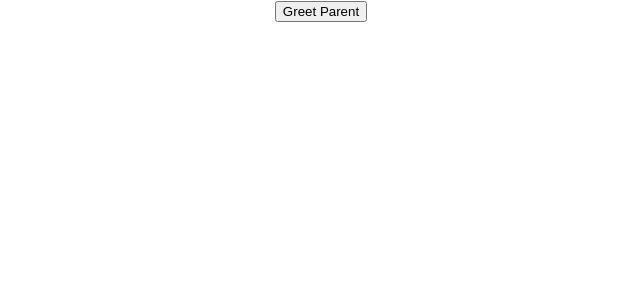
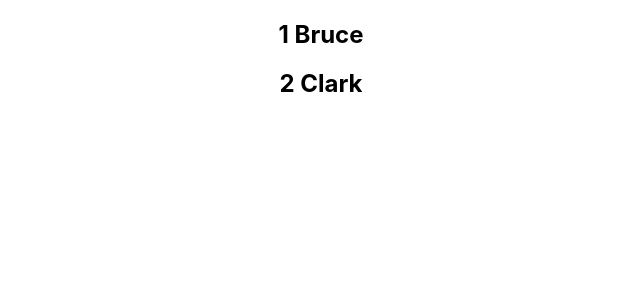
Before and after one commit to yogeshkhadka34/learning-react, a React (Create React App) app: page / in a window 1280 px wide. Shown: the top 300 px of the page, without its empty margins (319-959 px from the left). Built offline with nearby package versions, Linux system fonts and the light colour scheme.

Commit message:
conditional rendering and lists

```diff
--- a/src/App.js
+++ b/src/App.js
@@ -6,11 +6,15 @@ import Hello from './components/Hello'
 import Counter from './components/Counter'
 import Events from './components/Events'
 import Parent from './components/Parent'
+import UserGreeting from './components/UserGreeting'
+import NamedList from './components/NamedList'
 
 function App() {
   return (
     <div className="App">
-      <Parent></Parent>
+      <NamedList></NamedList>
+      {/* <UserGreeting></UserGreeting> */}
+      {/* <Parent></Parent> */}
       {/* <Events></Events> */}
       {/* <Counter></Counter> */}
       {/* <Greet ></Greet> */}
--- /dev/null
+++ b/src/components/NamedList.js
@@ -0,0 +1,24 @@
+import React from 'react'
+import Person from './Person'
+
+function NamedList() {
+
+    const listings = [
+        {
+            id: 1,
+            name: "Bruce"
+        },
+        {
+            id:2,
+            name: "Clark"
+        }
+    ]
+    const NamedList = listings.map(person =>(<Person key={person.id} person={person}></Person>))
+
+  return (
+    <div>{NamedList}
+    </div>
+  )
+}
+
+export default NamedList
--- /dev/null
+++ b/src/components/Person.js
@@ -0,0 +1,11 @@
+import React from 'react'
+
+function Person({person,index}) {
+  return (
+    <div>
+        <h2>{person.id} {person.name}</h2>
+    </div>
+  )
+}
+
+export default Person
--- /dev/null
+++ b/src/components/UserGreeting.js
@@ -0,0 +1,37 @@
+import React, { Component } from 'react'
+
+class UserGreeting extends Component {
+    constructor(props) {
+      super(props)
+
+      this.state = {
+         isLoggedIn : true
+      }
+    }
+  render() {
+
+    return this.state.isLoggedIn && <div>Hello Yogesh</div>
+    //return this.state.isLoggedIn ? <div>Hello Yogesh</div> : <div>Hello Guest</div>
+
+    // let message
+    // if(this.state.isLoggedIn){
+    //     return this.message= <div>Hello Vishwas</div>
+    // }else{
+    //     return this.message= <div>Hello Guest</div>
+    // }
+
+
+    // if (this.state.isLoggedIn){
+    //     return   <div>Hello Vishwas</div>
+
+    // }
+    // else{
+    //     return (
+    //         <div>Hello Guest</div>
+    //       )
+    // }
+
+  }
+}
+
+export default UserGreeting
```
